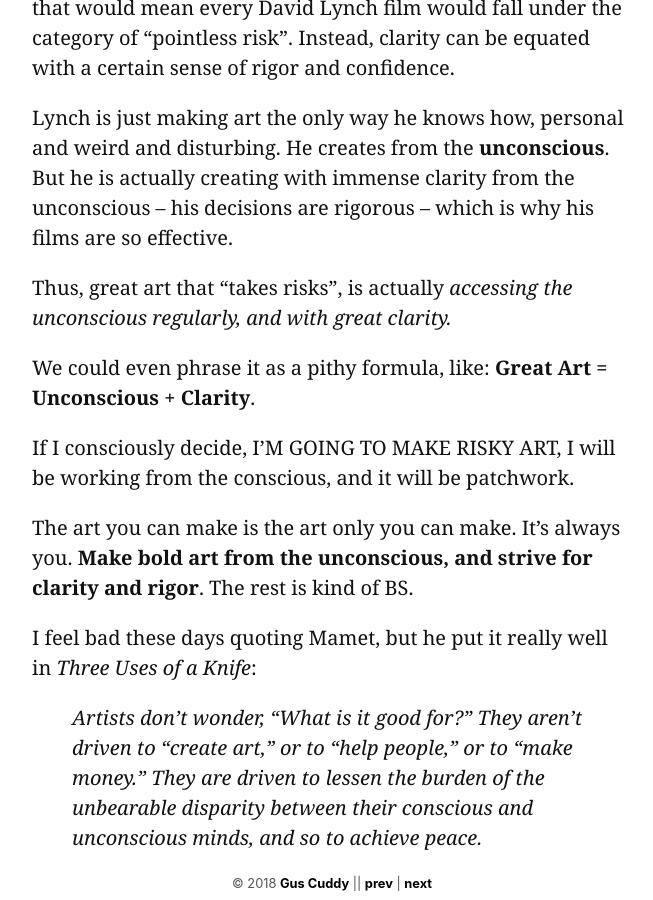
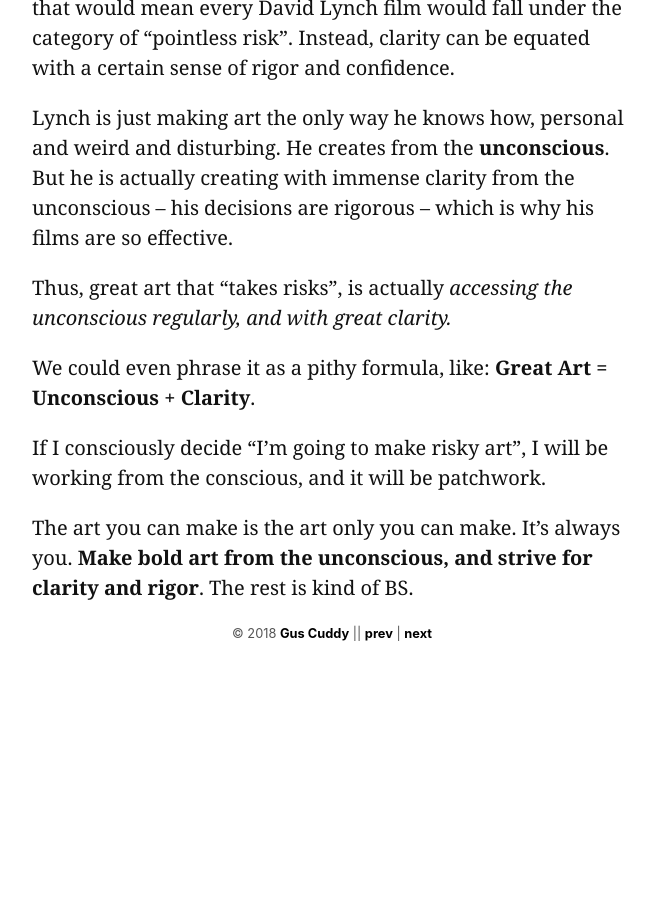
Before and after one commit to gcuddy/gcuddy.github.io, a Jekyll site: the page built from _posts/2018-11-07-dont-make-art-in-terms-of-risk.md, in a window 1280 px wide and 900 px high, scrolled down 1058 px. Shown: the whole window, without its empty margins (308-961 px from the left). Built offline with Jekyll 4.4.1, drawn with Linux system fonts in a browser that asks for light colours; after the commit the page ends 1708 px from its top, so only the background shows below that.

Commit message:
Updates.

```diff
--- a/_posts/2018-11-07-dont-make-art-in-terms-of-risk.md
+++ b/_posts/2018-11-07-dont-make-art-in-terms-of-risk.md
@@ -24,10 +24,6 @@ Thus, great art that "takes risks", is actually *accessing the unconscious regul
 
 We could even phrase it as a pithy formula, like: **Great Art = Unconscious + Clarity**.
 
-If I consciously decide, I'M GOING TO MAKE RISKY ART, I will be working from the conscious, and it will be patchwork.
+If I consciously decide "I'm going to make risky art", I will be working from the conscious, and it will be patchwork.
 
 The art you can make is the art only you can make. It's always you. **Make bold art from the unconscious, and strive for clarity and rigor**. The rest is kind of BS.
-
-I feel bad these days quoting Mamet, but he put it really well in *Three Uses of a Knife*:
-
-> Artists don’t wonder, “What is it good for?” They aren’t driven to “create art,” or to “help people,” or to “make money.” They are driven to lessen the burden of the unbearable disparity between their conscious and unconscious minds, and so to achieve peace.
```
Also changed, not shown: _posts/2018-11-24-write-act-trance.md (+5 -1 lines).
